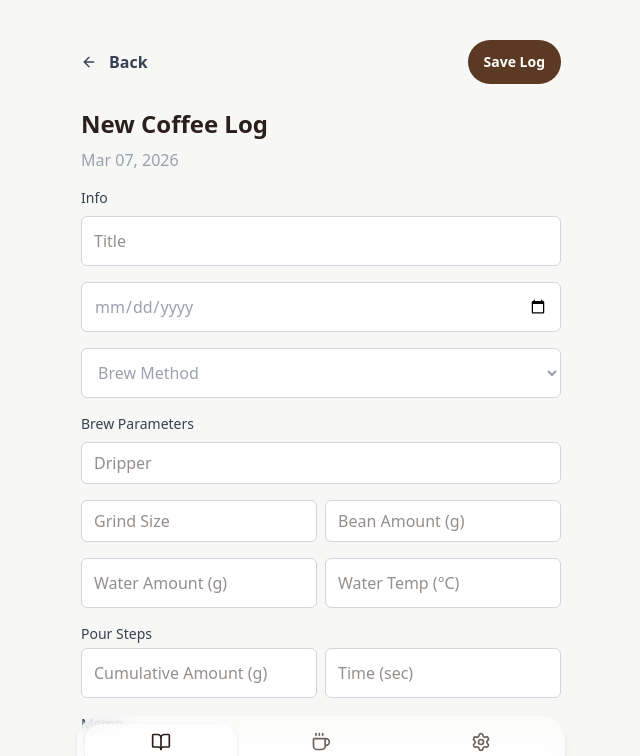
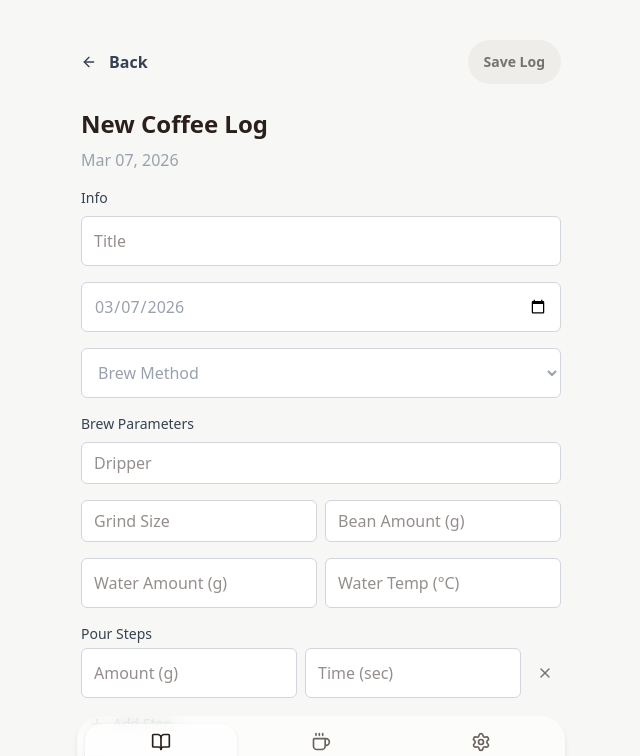
Before and after one commit to suyeoniii/coffee-diary, a React app in the folder apps/frontend/: page /logs/new in a window 1280 px wide. Shown: the top 756 px of the page, without its empty margins (319-959 px from the left). Built offline with nearby package versions, Linux system fonts and the light colour scheme; the HTML template or start-up script is replaced by a standard one.

Commit message:
feat(frontend): implement brew log creation form with step management

```diff
--- a/apps/frontend/src/index.css
+++ b/apps/frontend/src/index.css
@@ -26,8 +26,9 @@ body {
   --card-foreground: oklch(0.22 0.01 50);
   --popover: oklch(0.99 0.001 75);
   --popover-foreground: oklch(0.22 0.01 50);
-  --primary: #5b3922;
-  --primary-foreground: #fff;
+  --primary: oklch(37.944% 0.05998 53.967);
+  --primary-foreground: oklch(100% 0.00011 271.152);
   --border: oklch(0.91 0.008 75);
-  --muted-foreground: oklch(0.556 0 0);
+  --muted: oklch(0.97 0 0);
+  --muted-foreground: oklch(55.553% 0.00006 271.152);
 }
--- a/apps/frontend/src/pages/coffee-logs/NewCoffeeLogPage.tsx
+++ b/apps/frontend/src/pages/coffee-logs/NewCoffeeLogPage.tsx
@@ -1,7 +1,57 @@
-import { ArrowLeft, Star } from "lucide-react";
+import { ArrowLeft, Plus, Star, X } from "lucide-react";
 import { formatDateString } from "../../lib/date";
+import { useState } from "react";
+
+type StepForm = {
+  id: number;
+  stepNumber: number;
+  amount: string;
+  time: string;
+};
 
 export function NewCoffeeLogPage() {
+  const [form, setForm] = useState({
+    title: "",
+    brewedAt: new Date().toISOString().slice(0, 10), // YYYY-MM-DD
+    brewMethod: "",
+    dripper: "",
+    grindSize: "",
+    beanAmount: "",
+    waterAmount: "",
+    waterTemp: "",
+    pourSteps: [{ amount: "", time: "" }],
+    note: "",
+    rating: 0,
+  });
+
+  const canSave = form.title.trim().length > 0;
+
+  const [steps, setSteps] = useState<StepForm[]>([
+    { id: 1, stepNumber: 1, amount: "", time: "" },
+  ]);
+
+  const addStep = () => {
+    setSteps((prev) => [
+      ...prev,
+      {
+        id: prev.length + 1,
+        stepNumber: prev.length + 1,
+        amount: "",
+        time: "",
+      },
+    ]);
+  };
+
+  const removeStep = (id: number) => {
+    setSteps((prev) => prev.filter((step) => step.id !== id));
+  };
+
+  const updateStep = (id: number, field: "amount" | "time", value: string) => {
+    setSteps((prev) =>
+      prev.map((step) => (step.id === id ? { ...step, [field]: value } : step)),
+    );
+  };
+
   return (
     <div>
       <div className="position:sticky top-0 mb-6 flex items-center justify-between">
@@ -14,8 +64,9 @@ export function NewCoffeeLogPage() {
         </button>
         <button
           type="button"
-          className="inline-flex items-center gap-2 rounded-full bg-[#5b3922] px-4 py-3 text-sm font-semibold text-white hover:bg-[#4a2d1a] focus:outline-none"
+          className="inline-flex items-center gap-2 rounded-full bg-[#5b3922] px-4 py-3 text-sm font-semibold text-white hover:bg-[#4a2d1a] focus:outline-none disabled:bg-[#eeede9] disabled:text-[#737373]"
           onClick={() => (window.location.href = "/logs/new")}
+          disabled={!canSave}
         >
           <span>Save Log</span>
         </button>
@@ -32,10 +83,14 @@ export function NewCoffeeLogPage() {
         type="title"
         placeholder="Title"
         className="mt-2 w-full rounded-md border border-gray-300 bg-white px-3 py-3 focus:ring-2 focus:ring-[#5b3922] focus:outline-none"
+        value={form.title}
+        onChange={(e) => setForm({ ...form, title: e.target.value })}
       />
       <input
         type="date"
         className="mt-4 w-full rounded-md border border-gray-300 bg-white px-3 py-3 text-gray-400 placeholder:text-gray-400 focus:ring-2 focus:ring-[#5b3922] focus:outline-none"
+        value={form.brewedAt}
+        onChange={(e) => setForm({ ...form, brewedAt: e.target.value })}
       />
       <select className="mt-4 w-full rounded-md border border-gray-300 bg-white px-3 py-3 text-gray-400 focus:ring-2 focus:ring-[#5b3922] focus:outline-none">
         <option value="" className="text-gray-400">
@@ -52,17 +107,23 @@ export function NewCoffeeLogPage() {
         type="text"
         placeholder="Dripper"
         className="mt-2 w-full rounded-md border border-gray-300 bg-white px-3 py-2 focus:ring-2 focus:ring-[#5b3922] focus:outline-none"
+        value={form.dripper}
+        onChange={(e) => setForm({ ...form, dripper: e.target.value })}
       />
       <div className="mt-2 flex gap-2">
         <input
           type="text"
           placeholder="Grind Size"
           className="mt-2 w-full rounded-md border border-gray-300 bg-white px-3 py-2 focus:ring-2 focus:ring-[#5b3922] focus:outline-none"
+          value={form.grindSize}
+          onChange={(e) => setForm({ ...form, grindSize: e.target.value })}
         />
         <input
           type="number"
           placeholder="Bean Amount (g)"
           className="mt-2 w-full rounded-md border border-gray-300 bg-white px-3 py-2 focus:ring-2 focus:ring-[#5b3922] focus:outline-none"
+          value={form.beanAmount}
+          onChange={(e) => setForm({ ...form, beanAmount: e.target.value })}
         />
       </div>
       <div className="mt-2 flex gap-2">
@@ -70,21 +131,26 @@ export function NewCoffeeLogPage() {
           type="number"
           placeholder="Water Amount (g)"
           className="mt-2 w-full rounded-md border border-gray-300 bg-white px-3 py-3 focus:ring-2 focus:ring-[#5b3922] focus:outline-none"
+          value={form.waterAmount}
+          onChange={(e) => setForm({ ...form, waterAmount: e.target.value })}
         />
         <input
           type="number"
           placeholder="Water Temp (°C)"
           className="mt-2 w-full rounded-md border border-gray-300 bg-white px-3 py-3 focus:ring-2 focus:ring-[#5b3922] focus:outline-none"
+          value={form.waterTemp}
+          onChange={(e) => setForm({ ...form, waterTemp: e.target.value })}
         />
       </div>
       {/* Steps */}
       <label className="mt-4 block text-sm font-medium text-gray-700">
         Pour Steps
       </label>
+      {steps.map((step) => (
         <div className="mt-1 flex gap-2">
           <input
             type="text"
-          placeholder="Cumulative Amount (g)"
+            placeholder="Amount (g)"
             className="w-full rounded-md border border-gray-300 bg-white px-3 py-3 focus:ring-2 focus:ring-[#5b3922] focus:outline-none"
           />
           <input
@@ -92,7 +158,23 @@ export function NewCoffeeLogPage() {
             placeholder="Time (sec)"
             className="w-full rounded-md border border-gray-300 bg-white px-3 py-3 focus:ring-2 focus:ring-[#5b3922] focus:outline-none"
           />
+          <button
+            type="button"
+            className="rounded-sm p-2 text-[var(--muted-foreground)] hover:bg-[var(--border)] focus:outline-none"
+            onClick={() => removeStep(step.id)}
+          >
+            <X className="h-4 w-4" />
+          </button>
         </div>
+      ))}
+      <button
+        type="button"
+        className="mt-2 inline-flex items-center gap-2 rounded-sm px-2 py-2 text-sm text-[var(--muted-foreground)] hover:bg-[var(--border)] focus:outline-none"
+        onClick={addStep}
+      >
+        <Plus className="h-4 w-4" />
+        <span>Add Step</span>
+      </button>
       {/* memo */}
       <label className="mt-4 block text-sm font-medium text-gray-700">
         Memo
@@ -101,6 +183,8 @@ export function NewCoffeeLogPage() {
         placeholder="Notes"
         className="mt-2 w-full rounded-md border border-gray-300 bg-white px-3 py-3 focus:ring-2 focus:ring-[#5b3922] focus:outline-none"
         rows={4}
+        value={form.note}
+        onChange={(e) => setForm({ ...form, note: e.target.value })}
       />
       <div className="mt-4">
         <label className="block text-sm font-medium text-gray-700">
```
Lines whose indentation alone changed are shown as unchanged.
